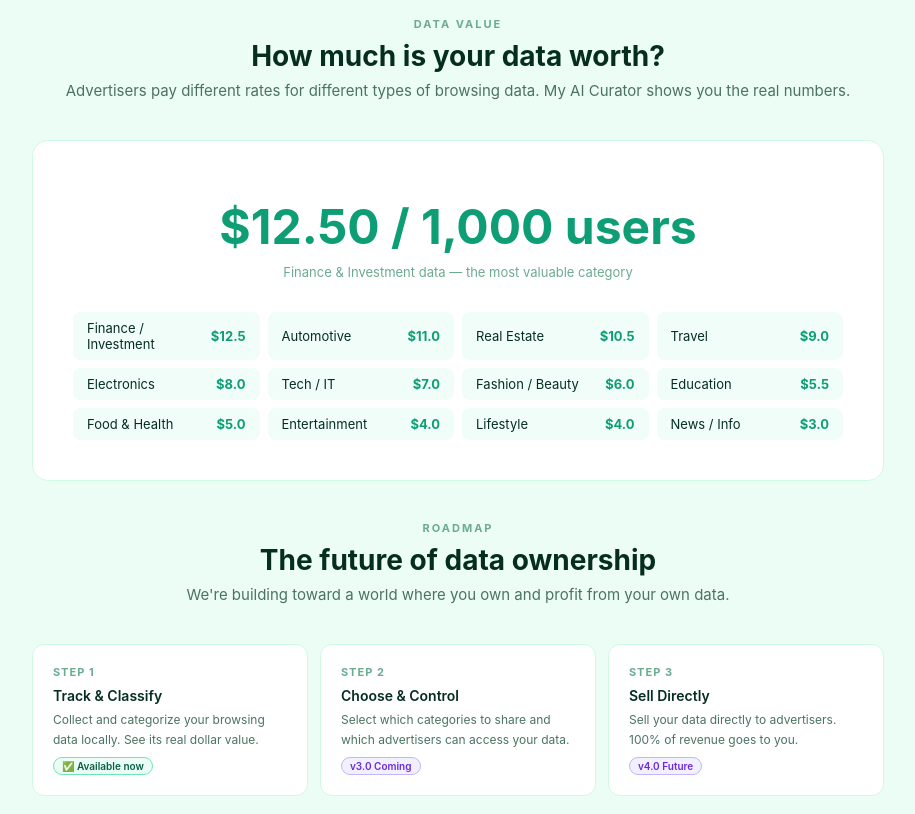
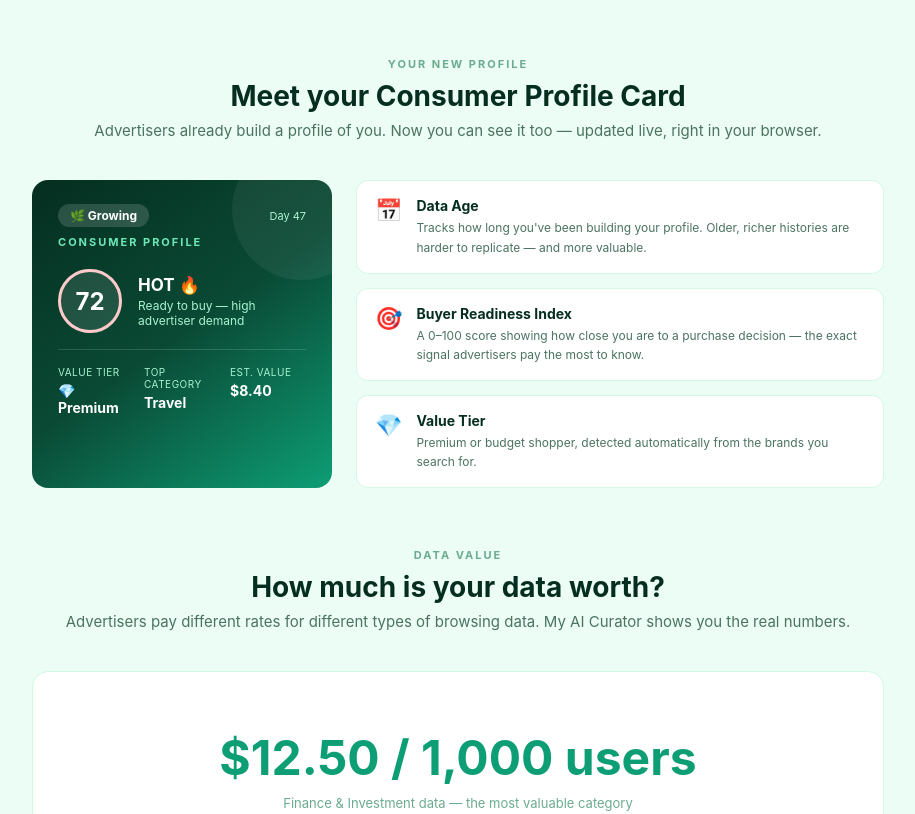
Before and after one commit to etehero90-web/my-curator, a plain HTML site: page index.html in a window 1280 px wide. Shown: the part 1206-2020 px from the top of the page, without its empty margins (182-1097 px from the left). Drawn offline with nearby package versions, Linux system fonts and the light colour scheme.

Commit message:
Add files via upload

```diff
--- a/index.html
+++ b/index.html
@@ -34,6 +34,7 @@
     .landing-btn-secondary { padding: 14px 32px; background: transparent; color: #fff; border: 2px solid rgba(255,255,255,0.4); border-radius: 30px; font-size: 15px; font-weight: 600; cursor: pointer; text-decoration: none; display: inline-block; }
     .landing-btn-secondary:hover { border-color: #fff; background: rgba(255,255,255,0.1); }
     .landing-stats { display: flex; gap: 40px; justify-content: center; margin-top: 40px; }
+    .landing-urgency { margin-top: 24px; font-size: 13px; color: #fde68a; font-weight: 600; }
     .landing-stat { text-align: center; }
     .landing-stat-num { font-size: 28px; font-weight: 700; color: #fff; }
     .landing-stat-label { font-size: 12px; color: #a7f3d0; margin-top: 4px; }
@@ -51,6 +52,28 @@
 
     /* 데이터 가치 섹션 */
     .value-section { background: #fff; border: 1px solid #d1fae5; border-radius: 16px; padding: 40px; margin-bottom: 40px; }
+
+    /* Consumer Profile Card 미리보기 */
+    .profile-preview-wrap { display: flex; gap: 24px; align-items: stretch; margin-bottom: 60px; flex-wrap: wrap; }
+    .profile-preview-card { flex: 0 0 300px; background: linear-gradient(145deg, #052e20, #0a4a35, #0d9e75); border-radius: 16px; padding: 24px 26px; color: #fff; position: relative; overflow: hidden; }
+    .profile-preview-card::before { content: ""; position: absolute; top: -40px; right: -40px; width: 140px; height: 140px; background: rgba(255,255,255,0.06); border-radius: 50%; }
+    .profile-preview-header { display: flex; justify-content: space-between; align-items: center; margin-bottom: 8px; }
+    .profile-preview-badge { font-size: 12px; font-weight: 700; background: rgba(255,255,255,0.15); padding: 4px 12px; border-radius: 12px; }
+    .profile-preview-days { font-size: 11px; color: #a7f3d0; }
+    .profile-preview-title { font-size: 11px; font-weight: 700; letter-spacing: 2px; color: #6ee7b7; text-transform: uppercase; margin-bottom: 20px; }
+    .profile-preview-readiness { display: flex; align-items: center; gap: 16px; margin-bottom: 16px; }
+    .profile-preview-circle { width: 64px; height: 64px; border-radius: 50%; background: rgba(255,255,255,0.1); border: 3px solid #fecaca; display: flex; align-items: center; justify-content: center; font-size: 24px; font-weight: 700; flex-shrink: 0; }
+    .profile-preview-level { font-size: 17px; font-weight: 700; }
+    .profile-preview-desc { font-size: 12px; color: #a7f3d0; margin-top: 3px; }
+    .profile-preview-divider { height: 1px; background: rgba(255,255,255,0.15); margin: 16px 0; }
+    .profile-preview-stats { display: grid; grid-template-columns: 1fr 1fr 1fr; gap: 10px; }
+    .profile-preview-stat-label { font-size: 10px; color: #a7f3d0; text-transform: uppercase; letter-spacing: 0.5px; margin-bottom: 4px; }
+    .profile-preview-stat-value { font-size: 14px; font-weight: 700; }
+    .profile-preview-callouts { flex: 1; min-width: 260px; display: flex; flex-direction: column; gap: 14px; justify-content: center; }
+    .profile-callout { display: flex; gap: 14px; align-items: flex-start; background: #fff; border: 1px solid #d1fae5; border-radius: 12px; padding: 16px 18px; }
+    .profile-callout-icon { font-size: 22px; flex-shrink: 0; }
+    .profile-callout-title { font-size: 14px; font-weight: 700; color: #052e20; margin-bottom: 4px; }
+    .profile-callout-desc { font-size: 12px; color: #4b7360; line-height: 1.6; }
     .value-hero-num { font-size: 48px; font-weight: 700; color: #0d9e75; text-align: center; margin: 16px 0 8px; }
     .value-hero-label { font-size: 13px; color: #6bab90; text-align: center; margin-bottom: 32px; }
     .value-cpm-grid { display: grid; grid-template-columns: repeat(auto-fill, minmax(180px, 1fr)); gap: 8px; }
@@ -404,6 +427,7 @@
           <div class="landing-stat-label">Servers used</div>
         </div>
       </div>
+      <div class="landing-urgency">⏳ Your data history can't be built overnight. Every day you wait is a day of value you can't get back.</div>
     </div>
 
     <!-- 기능 섹션 -->
@@ -443,6 +467,57 @@
           <div class="feature-card-icon">📈</div>
           <div class="feature-card-title">Weekly Activity Report</div>
           <div class="feature-card-desc">See this week's searches, videos, shopping activity and your top data category at a glance.</div>
+        </div>
+      </div>
+
+      <!-- Consumer Profile Card 미리보기 -->
+      <div class="landing-section-title">Your New Profile</div>
+      <div class="landing-section-heading">Meet your Consumer Profile Card</div>
+      <div class="landing-section-desc">Advertisers already build a profile of you. Now you can see it too — updated live, right in your browser.</div>
+
+      <div class="profile-preview-wrap">
+        <div class="profile-preview-card">
+          <div class="profile-preview-header">
+            <div class="profile-preview-badge">🌿 Growing</div>
+            <div class="profile-preview-days">Day 47</div>
+          </div>
+          <div class="profile-preview-title">CONSUMER PROFILE</div>
+          <div class="profile-preview-readiness">
+            <div class="profile-preview-circle">72</div>
+            <div>
+              <div class="profile-preview-level">HOT 🔥</div>
+              <div class="profile-preview-desc">Ready to buy — high advertiser demand</div>
+            </div>
+          </div>
+          <div class="profile-preview-divider"></div>
+          <div class="profile-preview-stats">
+            <div><div class="profile-preview-stat-label">Value Tier</div><div class="profile-preview-stat-value">💎 Premium</div></div>
+            <div><div class="profile-preview-stat-label">Top Category</div><div class="profile-preview-stat-value">Travel</div></div>
+            <div><div class="profile-preview-stat-label">Est. Value</div><div class="profile-preview-stat-value">$8.40</div></div>
+          </div>
+        </div>
+        <div class="profile-preview-callouts">
+          <div class="profile-callout">
+            <div class="profile-callout-icon">📅</div>
+            <div>
+              <div class="profile-callout-title">Data Age</div>
+              <div class="profile-callout-desc">Tracks how long you've been building your profile. Older, richer histories are harder to replicate — and more valuable.</div>
+            </div>
+          </div>
+          <div class="profile-callout">
+            <div class="profile-callout-icon">🎯</div>
+            <div>
+              <div class="profile-callout-title">Buyer Readiness Index</div>
+              <div class="profile-callout-desc">A 0–100 score showing how close you are to a purchase decision — the exact signal advertisers pay the most to know.</div>
+            </div>
+          </div>
+          <div class="profile-callout">
+            <div class="profile-callout-icon">💎</div>
+            <div>
+              <div class="profile-callout-title">Value Tier</div>
+              <div class="profile-callout-desc">Premium or budget shopper, detected automatically from the brands you search for.</div>
+            </div>
+          </div>
         </div>
       </div>
 
@@ -473,7 +548,7 @@
       <!-- 로드맵 -->
       <div class="landing-section-title">Roadmap</div>
       <div class="landing-section-heading">The future of data ownership</div>
-      <div class="landing-section-desc">We're building toward a world where you own and profit from your own data.</div>
+      <div class="landing-section-desc">We're building toward a world where you own and profit from your own data. The users who start building their profile today will be the ones with the most valuable — and most complete — history when that world arrives.</div>
 
       <div class="roadmap">
         <div class="roadmap-item">
```
